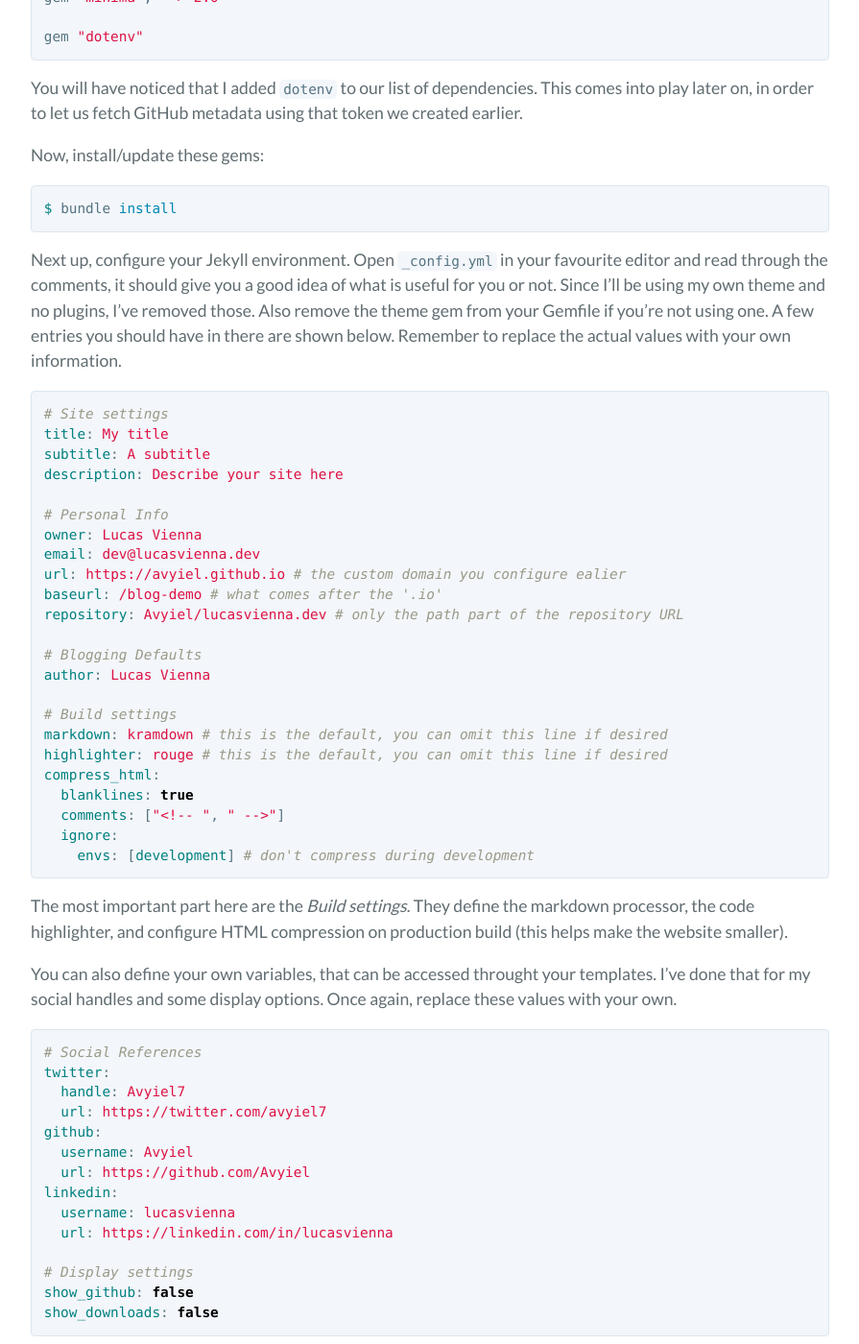
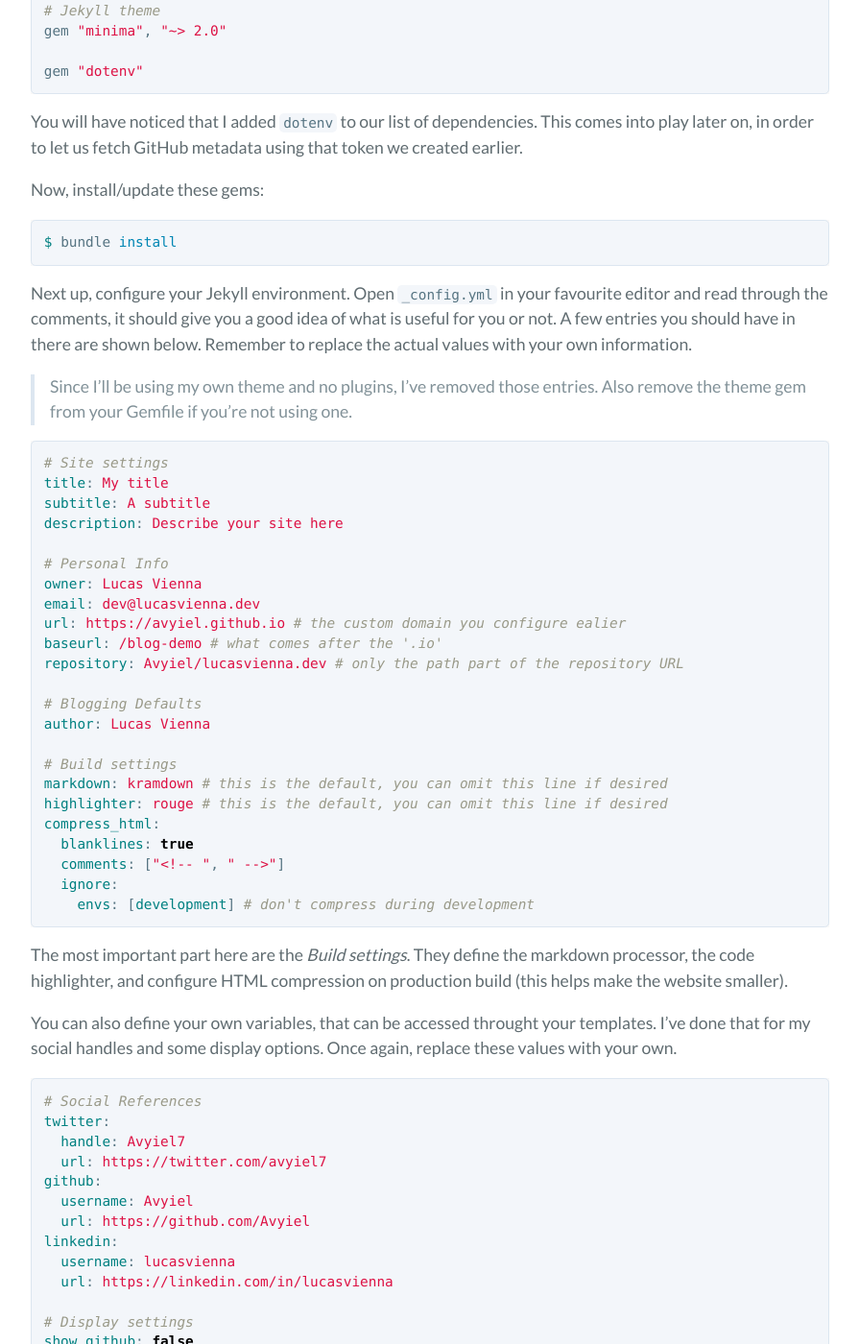
Before and after one commit to lucasvienna/lucasvienna.dev, a Jekyll site: the page built from _posts/2019-10-04-how-i-built-this-website.md, in a window 1280 px wide and 1400 px high, scrolled down 7341 px. Shown: the whole window at 96% size, without its empty margins (192-1087 px from the left). Built offline with Jekyll 4.4.1, drawn with Linux system fonts in a browser that asks for light colours; nearby versions of some CDN libraries; some of the changed text lies outside the part shown.

Commit message:
errata on portfolio pt 1

```diff
--- a/_posts/2019-10-04-how-i-built-this-website.md
+++ b/_posts/2019-10-04-how-i-built-this-website.md
@@ -23,7 +23,7 @@
 
 Why do I need SSL, you might ask? Simple. My chosen domain has a `.dev` TLD, meaning I need HTTPS for all requests.
 
-You can see the source code for this website in my GitHub profile: [https://github.com/Avyiel/lucasvienna.dev](https://github.com/Avyiel/lucasvienna.dev)
+You can see the source code for this website in my GitHub profile: [https://github.com/Avyiel/blog-demo](https://github.com/Avyiel/blog-demo)
 
 # Setting up
 ## Git
@@ -49,7 +49,7 @@
 
 ![Options - Pages](/assets/images/portfolio/options-gh-pages.png)
 
-- If not, first enable Pages, and then choose our recently-created `gh-pages` branch as the source.
+If not, first enable Pages, and then choose our recently-created `gh-pages` branch as the source.
 
 ## Custom Domain
 
@@ -81,13 +81,17 @@
 
 ![Environment Variable JEKYLL_ENV](/assets/images/portfolio/jekyll-env-env.png)
 
-- It should look like this in the end:
+It should look like this in the end:
 
 ![Environment Variables](/assets/images/portfolio/env-vars.png)
 
 # Jekyll
 
-Now that we have our tooling all set up, it's time to actually write our website. I am working under the assumption that your repository only has 3 files: `LICENSE`, `README.md`, and `CNAME`. If you already have more things (say, some posts, assets and theme), you can port them later on. Also, I am working on macOS, so the instructions here apply to this OS. If you have a different one, make sure to change commands to their equivalent ones.
+Now that we have our tooling all set up, it's time to actually write our website. I am working under the assumption that your repository only has 3 files: `LICENSE`, `README.md`, and `CNAME`.
+
+> If you already have more things (say, some posts, assets and theme), you can port them later on.
+
+Also, I am working on macOS, so the instructions here apply to this OS. If you have a different one, make sure to change commands to their equivalent ones.
 
 From the [Jekyll website](https://jekyllrb.com/docs/):
 
@@ -160,7 +164,9 @@
 $ bundle install
 {% endhighlight %}
 
-Next up, configure your Jekyll environment. Open `_config.yml` in your favourite editor and read through the comments, it should give you a good idea of what is useful for you or not. Since I'll be using my own theme and no plugins, I've removed those. Also remove the theme gem from your Gemfile if you're not using one. A few entries you should have in there are shown below. Remember to replace the actual values with your own information.
+Next up, configure your Jekyll environment. Open `_config.yml` in your favourite editor and read through the comments, it should give you a good idea of what is useful for you or not. A few entries you should have in there are shown below. Remember to replace the actual values with your own information.
+
+> Since I'll be using my own theme and no plugins, I've removed those entries. Also remove the theme gem from your Gemfile if you're not using one.
 
 {% highlight yml %}
 # Site settings
@@ -229,7 +243,7 @@
 @import 'theme';
 {% endhighlight %}
 
-This snippet is responsible for loading our main SASS file, `theme.scss`. Do not remove those hyphens at the start. The are required by Jekyll.
+> This snippet is responsible for loading our main SASS file, `theme.scss`. Do not remove those hyphens at the start; they are the front matter, and are required by Jekyll.
 
 Next up, let's install `rouge`. Since Jekyll is stuck with Rouge `2.2.1` ([see this GitHub issue](https://github.com/github/pages-gem/pull/652)), we'll poach an updated SCSS version of it from the Cayman theme. Head over to [https://github.com/pages-themes/cayman/blob/master/_sass/rouge-github.scss](https://github.com/pages-themes/cayman/blob/master/_sass/rouge-github.scss), download this file and save it in your own `_scss` folder. Once Jekyll upgrades, I will update this article accordingly.
 
```
Also changed, not shown: other parts of _posts/2019-10-04-how-i-built-this-website.md (+10 -2 lines).
